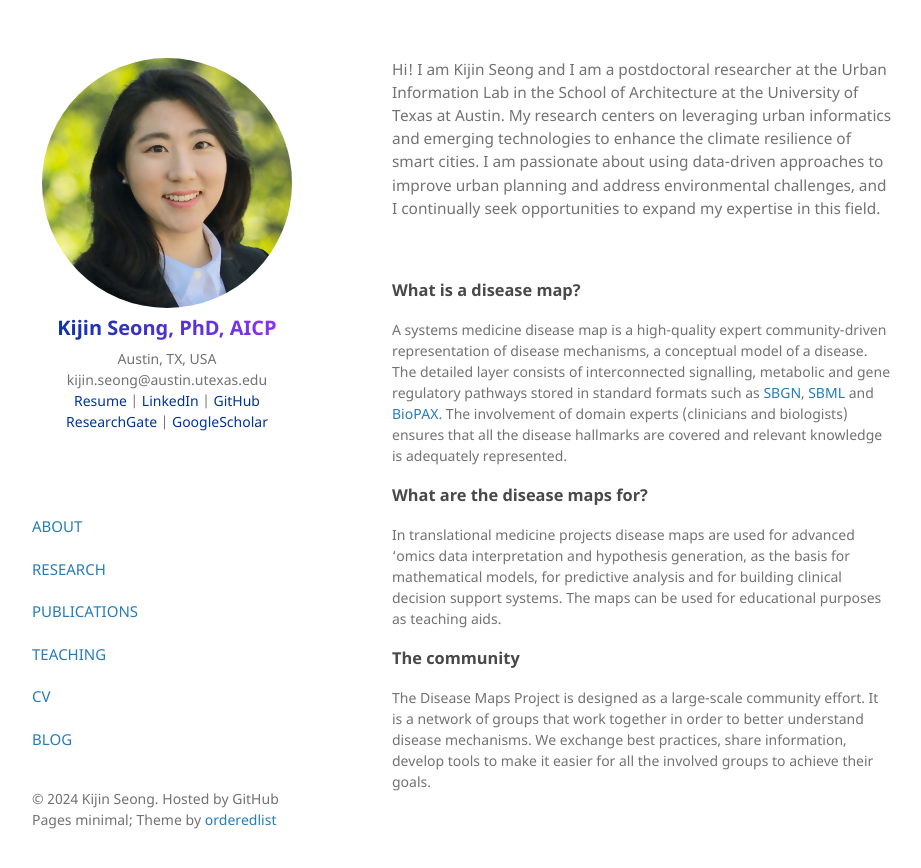
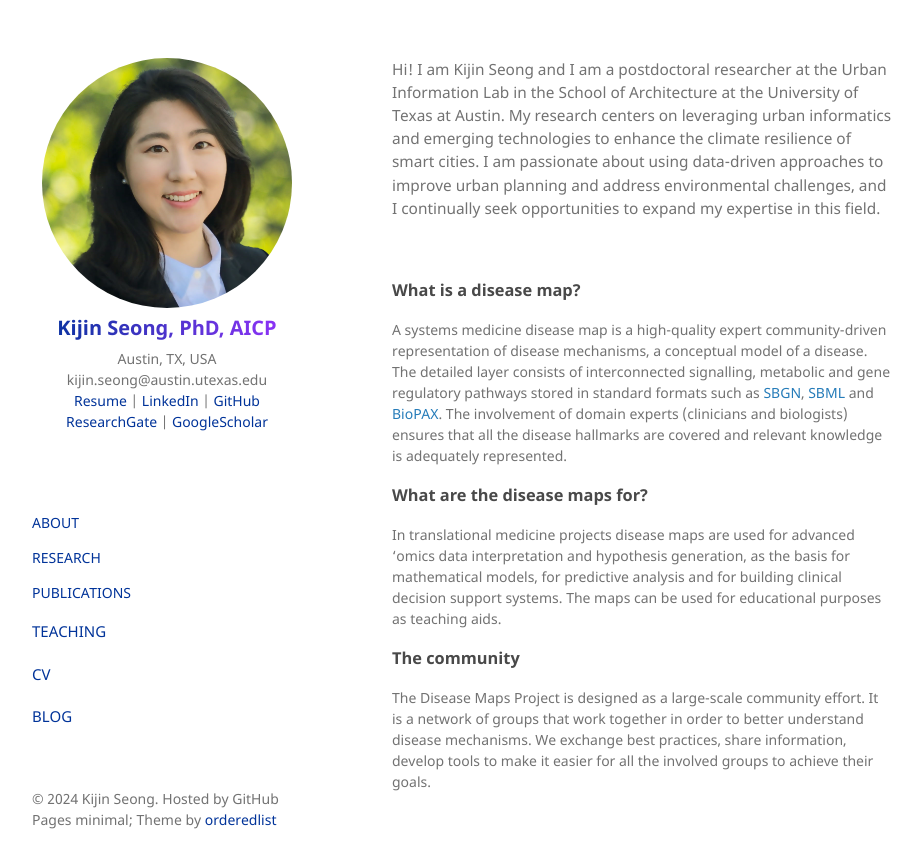
Before and after one commit to kijinseong/kijinseong.github.io, a Jekyll site: the page built from index.md, in a window 1280 px wide. Shown: the top 868 px of the page, without its empty margins (178-1099 px from the left). Built offline with Jekyll 4.4.1, drawn with Linux system fonts in a browser that asks for light colours.

Commit message:
Update default.html

```diff
--- a/_layouts/default.html
+++ b/_layouts/default.html
@@ -49,12 +49,12 @@
       <br />
       <br />
 
-        <p style="font-size: 15px; color: #003399;"><a href="/about">ABOUT</a></p>
-        <p style="font-size: 15px; color: #003399;"><a href="/research">RESEARCH</a></p>
-        <p style="font-size: 15px; color: #003399;"><a href="/publications">PUBLICATIONS</a></p>
-        <p style="font-size: 15px; color: #003399;"><a href="/teaching">TEACHING</a></p>
-        <p style="font-size: 15px; color: #003399;"><a href="/cv">CV</a></p>
-        <p style="font-size: 15px; color: #003399;"><a href="/blog">BLOG</a></p>
+        <p style="line-height: 15px;"><a href="/about" style="color: #003399;">ABOUT</a></p>
+        <p style="line-height: 15px;"><a href="/research" style="color: #003399;">RESEARCH</a></p>
+        <p style="line-height: 15px;"><a href="/publications" style="color: #003399;">PUBLICATIONS</a></p>
+        <p style="font-size: 15px;"><a href="/teaching" style="color: #003399;">TEACHING</a></p>
+        <p style="font-size: 15px;"><a href="/cv" style="color: #003399;">CV</a></p>
+        <p style="font-size: 15px;"><a href="/blog" style="color: #003399;">BLOG</a></p>
 
       </header>
 
@@ -69,7 +69,7 @@
         <p>This project is maintained by <a href="{{ site.github.owner_url }}">{{ site.github.owner_name }}</a></p>
         {% endif %}
 
-        <p class="footer-text">© 2024 Kijin Seong. Hosted by GitHub Pages minimal; Theme by <a href="https://github.com/orderedlist">orderedlist</a></small></p>
+        <p class="footer-text">© 2024 Kijin Seong. Hosted by GitHub Pages minimal; Theme by <a href="https://github.com/orderedlist" style="color: #003399;">orderedlist</a></small></p>
 
         <!--<p><small>Hosted on GitHub Pages &mdash; Theme by <a href="https://github.com/orderedlist">orderedlist</a></small></p>-->
       </footer>
```
